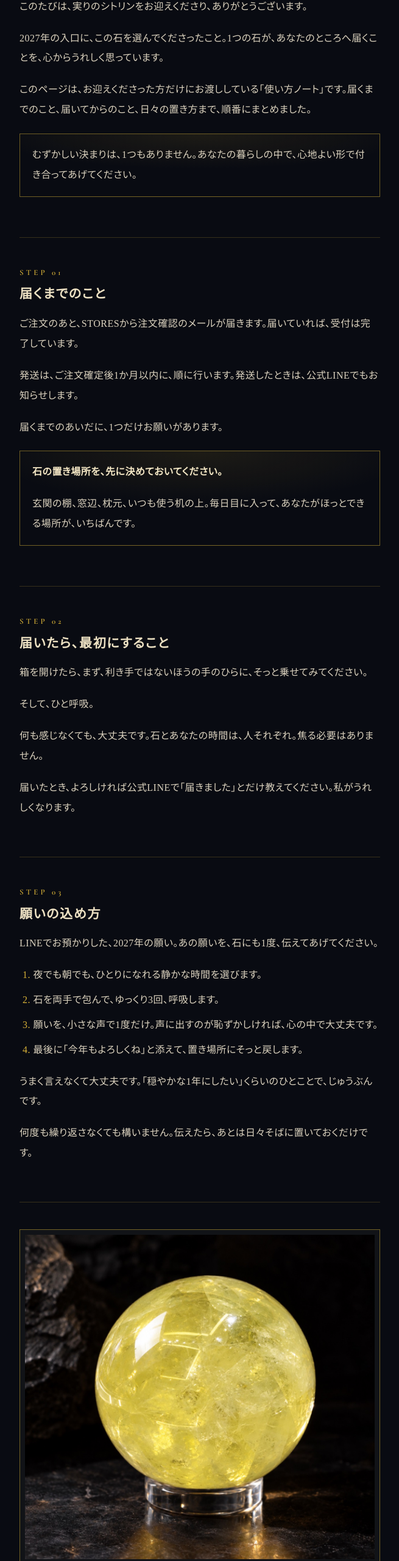
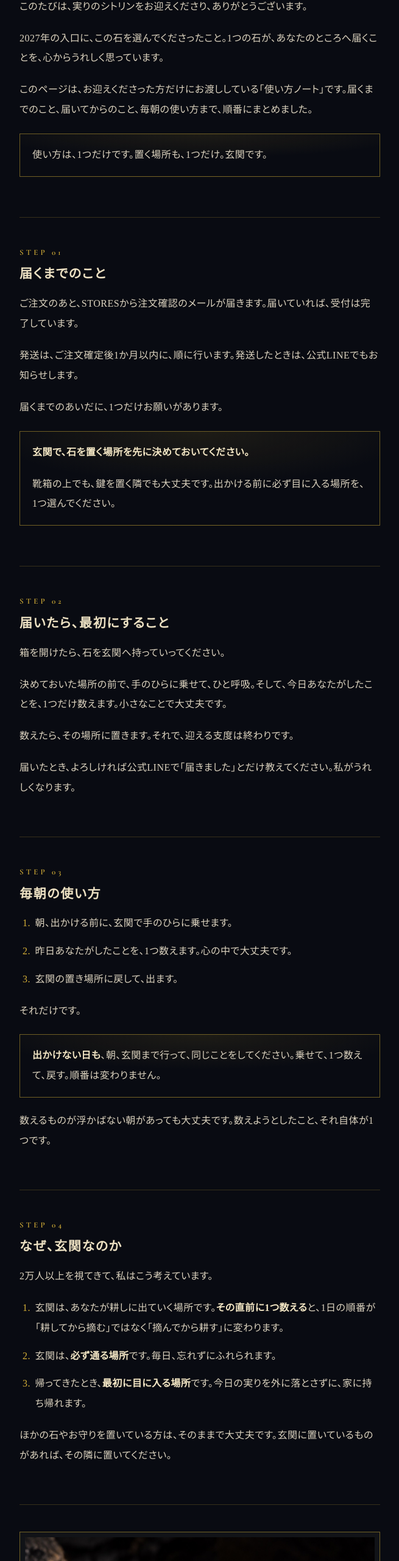
Before and after one commit to eiichispiritual-ops/mizuki-citrine-2027, a plain HTML site: page note/index.html in a window 1280 px wide. Shown: the part 960-3520 px from the top of the page at 61% size, without its empty margins (312-967 px from the left). Drawn offline with nearby package versions, Linux system fonts and the light colour scheme; a web font is replaced by a local one.

Commit message:
使い方ノートを新ロジックに書き直し（玄関統一・毎朝1つ数える・願いの手順削除）
Co-Authored-By: Claude Opus 5.5 <noreply@anthropic.com>

```diff
--- a/note/index.html
+++ b/note/index.html
@@ -19,7 +19,7 @@ b{color:var(--gold-hi)}
 .box{border:1px solid rgba(212,175,55,.5);background:radial-gradient(ellipse 85% 80% at 50% 0%,rgba(212,175,55,.1),transparent 70%);padding:18px 20px;margin:22px 0}
 .box p:last-child{margin:0}
 ol.l{padding-left:1.4em;margin:0 0 1.2em}
-ol.l li{margin-bottom:.5em}
+ol.l li{margin-bottom:.8em;padding-left:.2em}
 ol.l li::marker{color:var(--gold)}
 .sign{text-align:right;font-family:"Shippori Mincho B1",serif;color:var(--sand);letter-spacing:.3em;margin-top:24px}
 .btn{display:block;text-align:center;background:linear-gradient(100deg,#ad8a43 0%,#f1dc9e 48%,#bf9c56 100%);color:#221808;text-decoration:none;font-family:"Hiragino Kaku Gothic ProN",sans-serif;font-weight:700;letter-spacing:.1em;padding:17px;border-radius:2px;margin:24px 0 12px;box-shadow:0 10px 36px rgba(212,175,55,.25)}
@@ -38,8 +38,8 @@ small{color:var(--dim);display:block;line-height:1.9;font-size:12.5px}
 <p>みづきです。</p>
 <p>このたびは、実りのシトリンをお迎えくださり、ありがとうございます。</p>
 <p>2027年の入口に、この石を選んでくださったこと。1つの石が、あなたのところへ届くことを、心からうれしく思っています。</p>
-<p>このページは、お迎えくださった方だけにお渡ししている「使い方ノート」です。届くまでのこと、届いてからのこと、日々の置き方まで、順番にまとめました。</p>
-<div class="box"><p>むずかしい決まりは、1つもありません。あなたの暮らしの中で、心地よい形で付き合ってあげてください。</p></div>
+<p>このページは、お迎えくださった方だけにお渡ししている「使い方ノート」です。届くまでのこと、届いてからのこと、毎朝の使い方まで、順番にまとめました。</p>
+<div class="box"><p>使い方は、1つだけです。置く場所も、1つだけ。玄関です。</p></div>
 </section>
 
 <section>
@@ -48,52 +48,60 @@ small{color:var(--dim);display:block;line-height:1.9;font-size:12.5px}
 <p>ご注文のあと、STORESから注文確認のメールが届きます。届いていれば、受付は完了しています。</p>
 <p>発送は、ご注文確定後1か月以内に、順に行います。発送したときは、公式LINEでもお知らせします。</p>
 <p>届くまでのあいだに、1つだけお願いがあります。</p>
-<div class="box"><p><b>石の置き場所を、先に決めておいてください。</b></p><p>玄関の棚、窓辺、枕元、いつも使う机の上。毎日目に入って、あなたがほっとできる場所が、いちばんです。</p></div>
+<div class="box"><p><b>玄関で、石を置く場所を先に決めておいてください。</b></p><p>靴箱の上でも、鍵を置く隣でも大丈夫です。出かける前に必ず目に入る場所を、1つ選んでください。</p></div>
 </section>
 
 <section>
 <p class="step">STEP 02</p>
 <h2>届いたら、最初にすること</h2>
-<p>箱を開けたら、まず、利き手ではないほうの手のひらに、そっと乗せてみてください。</p>
-<p>そして、ひと呼吸。</p>
-<p>何も感じなくても、大丈夫です。石とあなたの時間は、人それぞれ。焦る必要はありません。</p>
+<p>箱を開けたら、石を玄関へ持っていってください。</p>
+<p>決めておいた場所の前で、手のひらに乗せて、ひと呼吸。そして、今日あなたがしたことを、1つだけ数えます。小さなことで大丈夫です。</p>
+<p>数えたら、その場所に置きます。それで、迎える支度は終わりです。</p>
 <p>届いたとき、よろしければ公式LINEで「届きました」とだけ教えてください。私がうれしくなります。</p>
 </section>
 
 <section>
 <p class="step">STEP 03</p>
-<h2>願いの込め方</h2>
-<p>LINEでお預かりした、2027年の願い。あの願いを、石にも1度、伝えてあげてください。</p>
+<h2>毎朝の使い方</h2>
 <ol class="l">
-<li>夜でも朝でも、ひとりになれる静かな時間を選びます。</li>
-<li>石を両手で包んで、ゆっくり3回、呼吸します。</li>
-<li>願いを、小さな声で1度だけ。声に出すのが恥ずかしければ、心の中で大丈夫です。</li>
-<li>最後に「今年もよろしくね」と添えて、置き場所にそっと戻します。</li>
+<li>朝、出かける前に、玄関で手のひらに乗せます。</li>
+<li>昨日あなたがしたことを、1つ数えます。心の中で大丈夫です。</li>
+<li>玄関の置き場所に戻して、出ます。</li>
 </ol>
-<p>うまく言えなくて大丈夫です。「穏やかな1年にしたい」くらいのひとことで、じゅうぶんです。</p>
-<p>何度も繰り返さなくても構いません。伝えたら、あとは日々そばに置いておくだけです。</p>
+<p>それだけです。</p>
+<div class="box"><p><b>出かけない日も</b>、朝、玄関まで行って、同じことをしてください。乗せて、1つ数えて、戻す。順番は変わりません。</p></div>
+<p>数えるものが浮かばない朝があっても大丈夫です。数えようとしたこと、それ自体が1つです。</p>
+</section>
+
+<section>
+<p class="step">STEP 04</p>
+<h2>なぜ、玄関なのか</h2>
+<p>2万人以上を視てきて、私はこう考えています。</p>
+<ol class="l">
+<li>玄関は、あなたが耕しに出ていく場所です。<b>その直前に1つ数える</b>と、1日の順番が「耕してから摘む」ではなく「摘んでから耕す」に変わります。</li>
+<li>玄関は、<b>必ず通る場所</b>です。毎日、忘れずにふれられます。</li>
+<li>帰ってきたとき、<b>最初に目に入る場所</b>です。今日の実りを外に落とさずに、家に持ち帰れます。</li>
+</ol>
+<p>ほかの石やお守りを置いている方は、そのままで大丈夫です。玄関に置いているものがあれば、その隣に置いてください。</p>
 </section>
 
 <section>
 <img src="img/dark.jpg" alt="やわらかく光るシトリン(イメージ)" width="1200" height="1111" style="margin-bottom:8px">
 <p class="cap">写真はイメージです。</p>
 <h2 style="margin-top:28px">最初の7日間の過ごし方</h2>
-<p><b>1日目</b>　手のひらに乗せて、ひと呼吸。置き場所に、そっと置きます。</p>
-<p><b>2〜3日目</b>　朝、出かけるときに「いってきます」と声をかけてみてください。</p>
-<p><b>4日目</b>　手帳や携帯のメモに、いまの気持ちをひとこと残します。</p>
-<p><b>5〜6日目</b>　置き場所が心地よいか、見直してみます。変えても構いません。</p>
-<p><b>7日目</b>　この1週間で気づいた、小さなことを思い出してみてください。</p>
-<p>小さな変化に気づいたら、ぜひ喜んであげてください。人と比べず、あなたのペースで大丈夫です。</p>
+<p><b>1日目</b>　玄関の置き場所に置いて、手のひらで1つ数えます。</p>
+<p><b>2〜3日目</b>　朝、出かける前に玄関で1つ数えてから、出ていきます。</p>
+<p><b>4日目</b>　数えたものを、手帳や携帯のメモにひとこと残してみます。</p>
+<p><b>5〜6日目</b>　帰ってきたとき、玄関で石を見て、今日の実りを1つ思い出します。</p>
+<p><b>7日目</b>　この1週間で数えたものを、並べて読み返してみてください。</p>
+<p>人と比べず、あなたのペースで大丈夫です。数えられなかった朝があっても、次の朝、また玄関で始めればいいんです。</p>
 </section>
 
 <section>
-<p class="step">STEP 04</p>
-<h2>日々の使い方</h2>
-<p>手首に着けても、玄関の棚や窓辺、枕元に置いても。特別な決まりはありません。</p>
-<p>大切なのは、毎日目に入ること。シトリンは、昔から「実り」「豊かさ」の象徴として語られてきた石です。朝の「今年もよろしくね」のひとことが、1年を続けていくための印になります。</p>
-<h2 style="margin-top:28px">お手入れ</h2>
+<p class="step">STEP 05</p>
+<h2>お手入れ</h2>
 <p>汚れが気になったときは、やわらかい乾いた布で、そっと拭いてあげてください。</p>
-<p>長時間の強い直射日光や高温の場所は、色味が変わることがあるため避けてください。落としたり、ぶつけたりしないようにご注意ください。</p>
+<p>長時間の強い直射日光や高温の場所は、色味が変わることがあるため避けてください。玄関に日が差し込む場合は、日の当たらない位置を選んでください。落としたり、ぶつけたりしないようにご注意ください。</p>
 </section>
 
 <section>
@@ -101,7 +109,7 @@ small{color:var(--dim);display:block;line-height:1.9;font-size:12.5px}
 <p>シトリンをお迎えしたら、2027年の暦も、手元に置いておくと心強いです。</p>
 <a class="btn" href="../calendar/">2027年 実りの開運カレンダーを見る</a>
 <p>季節の節目には、石との過ごし方や暦のお便りを、公式LINEでお届けします。次の入荷は未定ですが、この石とのご縁は、これから1年かけてゆっくり育っていきます。</p>
-<p>年の終わりに手帳を開いたとき、「今年はいくつか実ったな」と書ける。そんな1年になりますように。</p>
+<p>年の終わりに手帳を開いたとき、「今年は、こんなに摘めていた」と数えられる。そんな1年になりますように。2027年は、あなたの番です。</p>
 <p class="sign">みづき</p>
 </section>
 
@@ -113,7 +121,7 @@ small{color:var(--dim);display:block;line-height:1.9;font-size:12.5px}
 <p class="q">Q. 到着時に破損や不備がありました。</p>
 <p>A. 到着後7日以内に、公式LINEへご連絡ください。</p>
 <p class="q">Q. 変化はいつ頃から感じられますか。</p>
-<p>A. 感じ方には個人差があります。この石は効果効能をお約束するものではなく、毎日目にする「印」としてお届けしています。</p>
+<p>A. 感じ方には個人差があります。この石は効果効能をお約束するものではなく、毎朝玄関でふれて、実りを数えるための「印」としてお届けしています。</p>
 <p class="q">Q. 注文できたか分かりません。</p>
 <p>A. STORESから注文確認メールが届いていれば受付済みです。届かない場合はLINEでお知らせください。</p>
 <small>カード番号・パスワード・確認コードは、LINEには送らないでください。<br>本品は天然石を用いたお守りです。返品・交換は、お客様のご都合ではお受けできません。詳しくはSTORESの商品ページと特定商取引法に基づく表記をご確認ください。</small>
```
